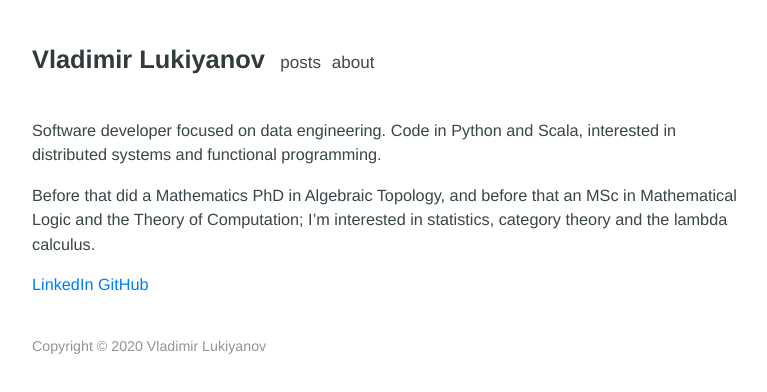
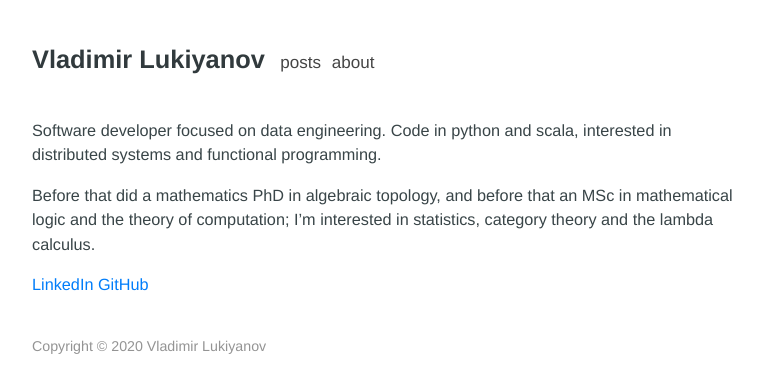
Before and after one commit to vlukiyanov/vlukiyanov.github.io, a plain HTML site: page about/index.html in a window 1280 px wide. Shown: the full height of the page, 249-1016 px from the left. Drawn offline with Linux system fonts and the light colour scheme.

Commit message:
another minor rewording

```diff
--- a/about/index.html
+++ b/about/index.html
@@ -23,7 +23,7 @@
         "name": "",
         "headline": "",
         "alternativeHeadline": "",
-        "description": "Software developer focused on data engineering. Code in Python and Scala, interested in distributed systems and functional programming.\nBefore that did a Mathematics PhD in Algebraic Topology, and before that an MSc in Mathematical Logic and the Theory of Computation; I\x26rsquo;m interested in statistics, category theory and the lambda calculus.\nLinkedIn GitHub",
+        "description": "Software developer focused on data engineering. Code in python and scala, interested in distributed systems and functional programming.\nBefore that did a mathematics PhD in algebraic topology, and before that an MSc in mathematical logic and the theory of computation; I\x26rsquo;m interested in statistics, category theory and the lambda calculus.\nLinkedIn GitHub",
         "inLanguage": "en-GB",
     "isFamilyFriendly": "true",
     "mainEntityOfPage": {
@@ -82,8 +82,8 @@
 <main id="content">
 <article>
     <header id="post-header">
-        <h1></h1></header><p>Software developer focused on data engineering. Code in Python and Scala, interested in distributed systems and functional programming.</p>
-<p>Before that did a Mathematics PhD in Algebraic Topology, and before that an MSc in Mathematical Logic and the Theory of Computation; I&rsquo;m interested in statistics, category theory and the lambda calculus.</p>
+        <h1></h1></header><p>Software developer focused on data engineering. Code in python and scala, interested in distributed systems and functional programming.</p>
+<p>Before that did a mathematics PhD in algebraic topology, and before that an MSc in mathematical logic and the theory of computation; I&rsquo;m interested in statistics, category theory and the lambda calculus.</p>
 <p><a href="https://www.linkedin.com/in/vladimir-lukiyanov-00a720115/">LinkedIn</a> <a href="https://github.com/vlukiyanov">GitHub</a></p>
 </article>
 
```
